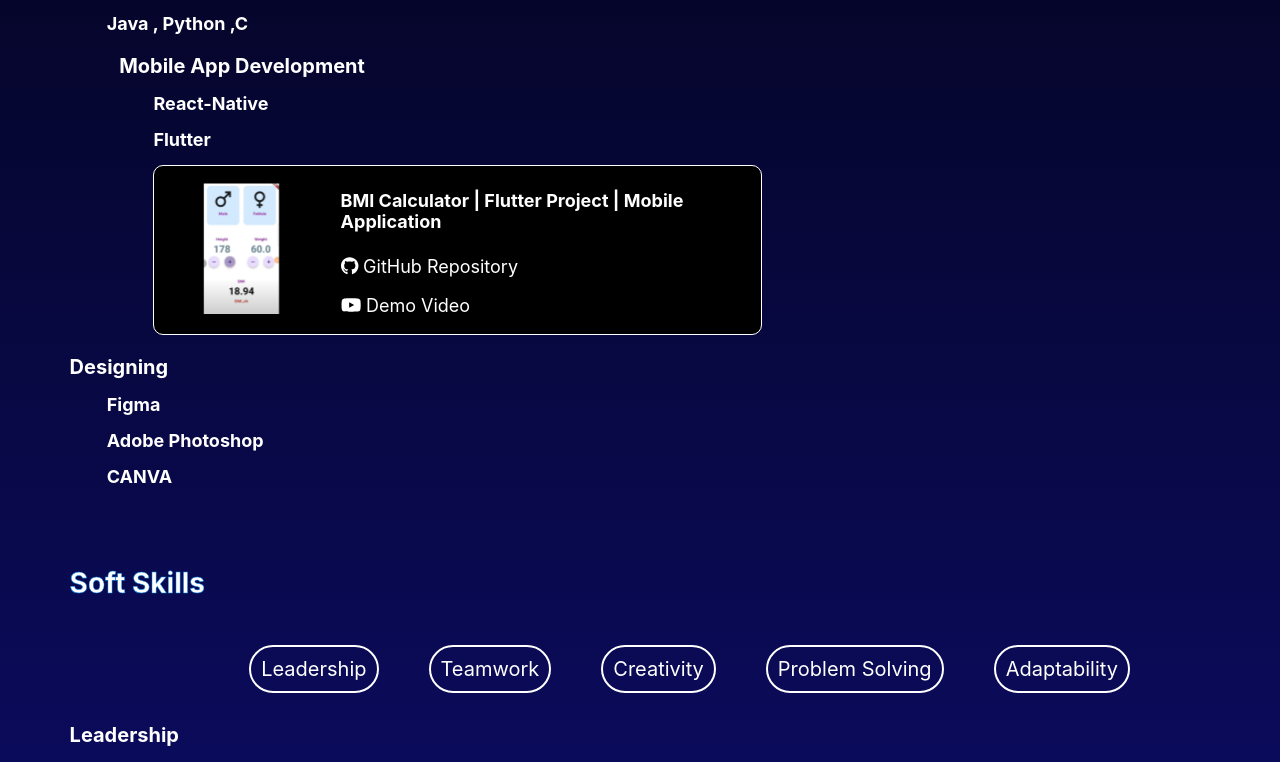
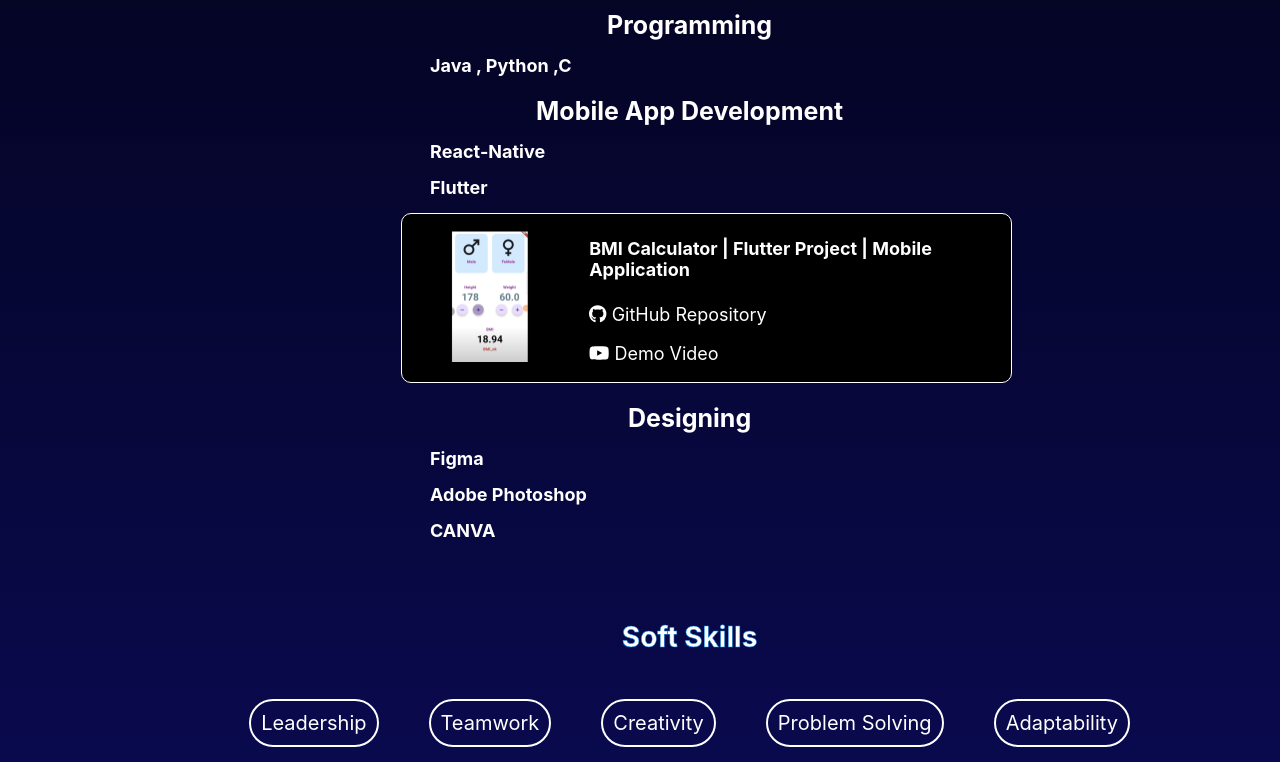
Before and after one commit to chamodlw/portfolio_chamod, a React (Create React App) app: page /skills in a window 1280 px wide. Shown: the part 698-1460 px from the top of the page. Built offline with nearby package versions, Linux system fonts and the light colour scheme.

Commit message:
9/17 1pm

```diff
--- a/src/components/skills.js
+++ b/src/components/skills.js
@@ -39,7 +39,7 @@ const Skills = () => {
                             </div>
                         </div>
                 </div>
-                <div className='program'>
+                <div className='web'>
                     <h1 className="co-headers">Programming</h1>
                         <div className="card-with-head">
                             <h2 className='second-header'>Java , Python ,C</h2>
@@ -64,7 +64,7 @@ const Skills = () => {
                             </div>
                         </div>
                 </div>
-                <div className='design'>
+                <div className='web'>
                     <h1 className="co-headers">Designing</h1>
                         <div className="card-with-head">
                             <h2 className='second-header'>Figma</h2>
--- a/src/css/skills.css
+++ b/src/css/skills.css
@@ -26,7 +26,7 @@
     flex-wrap: wrap;
     justify-content: center;
     gap: 10%;
-    margin-bottom: 30px;
+    margin-bottom: 60px;
     margin-top: 30px;
 }
 
@@ -52,26 +52,33 @@
 
 .web {
     margin-bottom: 20px;
+    align-items: center;
+    justify-content: center;
 }
 
 .program {
     margin-bottom: 20px;
+    align-items: center;
+    justify-content: center;
 }
 
 .mobile {
     margin-bottom: 20px;
+    align-items: center;
+    justify-content: center;
 }
 
 .design {
     margin-bottom: 20px;
+    align-items: center;
+    justify-content: center;
 }
 
 .co-headers {
-    margin-left: 0%;
-    font-size: 20px;
+    font-size: 25px;
     color: #ffffff;
     margin-bottom: 15px;
-    text-align: left;
+    text-align: center;
 }
 
 .second-header {
@@ -79,6 +86,7 @@
     color: #ffffff;
     margin-bottom: 15px;
     text-align: left;
+    margin-left: 25%;
 }
 
 .soft {
@@ -89,17 +97,19 @@
 .soft-header {
     font-size: 28px;
     color: #ffffff;
-    text-align: left;
+    text-align: center;
     margin-bottom: 20px;
     -webkit-text-stroke: 0.5px #0F8CEC;
 }
 
 .soft-category {
     margin-bottom: 15px;
+    justify-content: center;
+    display: flex;
 }
 
 .soft-cat-headers {
-    font-size: 20px;
+    font-size: 25px;
     color: #ffffff;
     text-align: left;
 }
@@ -113,17 +123,19 @@ a:hover {
 }
 
 .card{
-    margin-right: 45%;
+    max-width: 55%;
     border: 1px solid #ffffff;
     border-radius: 10px;
     display: flex;
-    flex-direction: row;
     align-items: center;
+    justify-content: center;
     background-color: #000000;
+    margin: 0 auto;
 }
 
 .card-with-head{
-    margin-left: 3%;
+    justify-content: center;
+    align-items: center;
 
 }
 
@@ -131,7 +143,6 @@ a:hover {
     flex: 0.4;
     font-size: 20px;
     color: #ffffff;
-    margin-left: 20px;
     -webkit-text-stroke: 0.5px #0F8CEC;
 }
 
```
Lines whose indentation alone changed are shown as unchanged.
